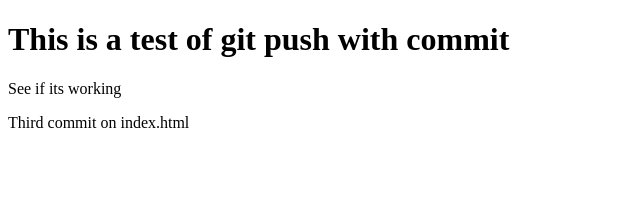
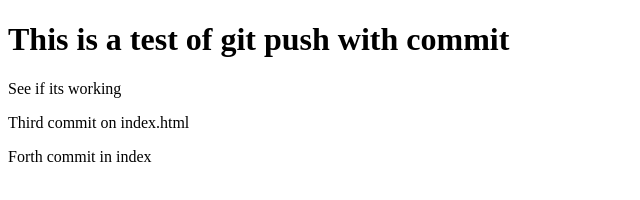
Before and after one commit to SakshatJoshi/DemoRepo, a plain HTML site: page index.html in a window 1280 px wide. Shown: the whole page, without its empty margins (0-640 px from the left). Drawn offline with Linux system fonts and the light colour scheme.

Commit message:
fifth commit

```diff
--- a/index.html
+++ b/index.html
@@ -9,5 +9,6 @@
     <h1>This is a test of git push with commit</h1>
     <p>See if its working</p>
     <p>Third commit on index.html</p>
+    <p>Forth commit in index</p>
 </body>
 </html>
```
